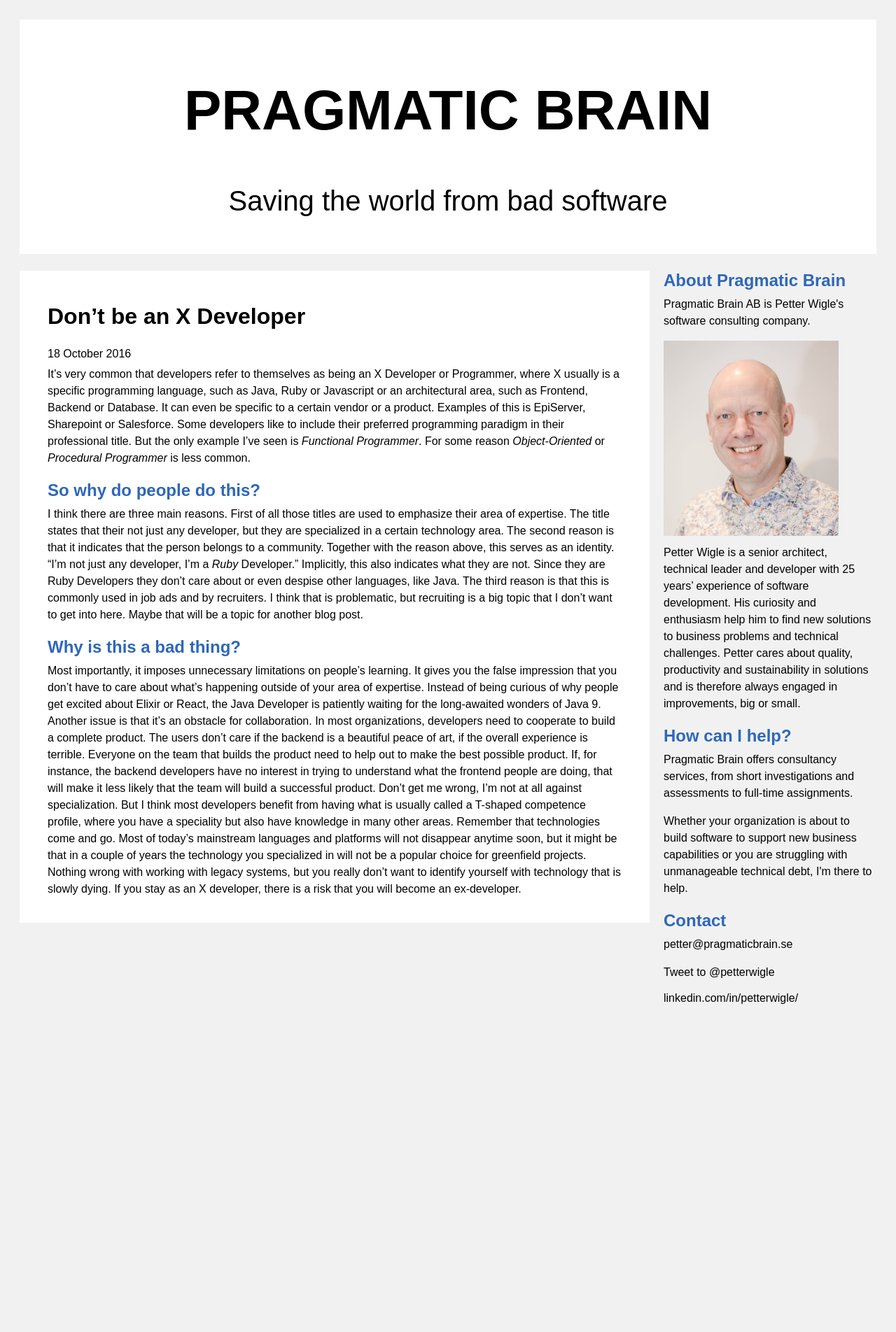
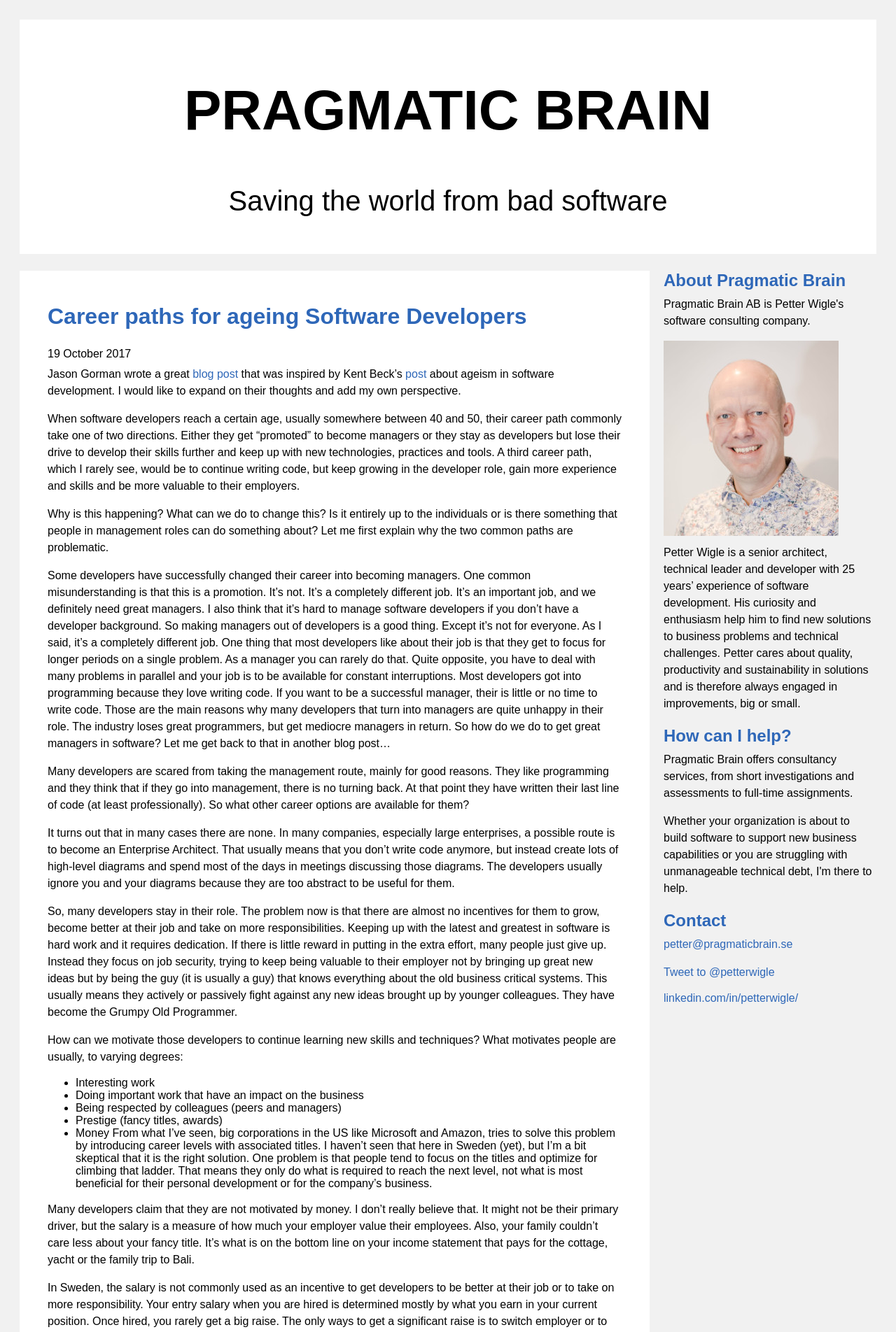
Before and after one commit to pragmaticbrain/pragmaticbrain.github.io, a Jekyll site: the page built from docs/index.md, in a window 1280 px wide. Shown: the top 1904 px of the page at 70% size. Built offline with Jekyll 4.4.1, drawn with Linux system fonts in a browser that asks for light colours; comment, search, counter and statistics services are not loaded; before the commit the page ends 1468 px from its top, so only the background shows below that; some of the changed text lies outside the part shown.

Commit message:
Add another old post from Medium

```diff
--- /dev/null
+++ b/docs/_posts/2017-10-19-career-paths-for-ageing-developers.markdown
@@ -0,0 +1,54 @@
+---
+layout: post
+title:  "Career paths for ageing Software Developers"
+date:   2017-10-19
+---
+Jason Gorman wrote a great [blog post](http://codemanship.co.uk/parlezuml/blog/?postid=1506) that was inspired by Kent Beck’s [post](https://www.facebook.com/notes/kent-beck/over-qualification-wut/1671791376187053/) about ageism in software development. I would like to expand on their thoughts and add my own perspective.
+
+When software developers reach a certain age, usually somewhere between 40 and 50, their career path commonly take one of two directions.
+Either they get “promoted” to become managers or they stay as developers but lose their drive to develop their skills further and keep up with new technologies, practices and tools.
+A third career path, which I rarely see, would be to continue writing code, but keep growing in the developer role, gain more experience and skills and be more valuable to their employers.
+
+Why is this happening? What can we do to change this? Is it entirely up to the individuals or is there something that people in management roles can do something about? Let me first explain why the two common paths are problematic.
+
+Some developers have successfully changed their career into becoming managers. One common misunderstanding is that this is a promotion. It’s not. It’s a completely different job.
+It’s an important job, and we definitely need great managers. I also think that it’s hard to manage software developers if you don’t have a developer background.
+So making managers out of developers is a good thing. Except it’s not for everyone. As I said, it’s a completely different job.
+One thing that most developers like about their job is that they get to focus for longer periods on a single problem. As a manager you can rarely do that.
+Quite opposite, you have to deal with many problems in parallel and your job is to be available for constant interruptions.
+Most developers got into programming because they love writing code. If you want to be a successful manager, their is little or no time to write code.
+Those are the main reasons why many developers that turn into managers are quite unhappy in their role. The industry loses great programmers, but get mediocre managers in return.
+So how do we do to get great managers in software? Let me get back to that in another blog post…
+
+Many developers are scared from taking the management route, mainly for good reasons. They like programming and they think that if they go into management, there is no turning back.
+At that point they have written their last line of code (at least professionally). So what other career options are available for them?
+
+It turns out that in many cases there are none. In many companies, especially large enterprises, a possible route is to become an Enterprise Architect.
+That usually means that you don’t write code anymore, but instead create lots of high-level diagrams and spend most of the days in meetings discussing those diagrams.
+The developers usually ignore you and your diagrams because they are too abstract to be useful for them.
+
+So, many developers stay in their role. The problem now is that there are almost no incentives for them to grow, become better at their job and take on more responsibilities.
+Keeping up with the latest and greatest in software is hard work and it requires dedication. If there is little reward in putting in the extra effort, many people just give up.
+Instead they focus on job security, trying to keep being valuable to their employer not by bringing up great new ideas but by being the guy (it is usually a guy) that knows everything about the old business critical systems. This usually means they actively or passively fight against any new ideas brought up by younger colleagues. They have become the Grumpy Old Programmer.
+
+How can we motivate those developers to continue learning new skills and techniques? What motivates people are usually, to varying degrees:
+
+* Interesting work
+* Doing important work that have an impact on the business
+* Being respected by colleagues (peers and managers)
+* Prestige (fancy titles, awards)
+* Money
+From what I’ve seen, big corporations in the US like Microsoft and Amazon, tries to solve this problem by introducing career levels with associated titles. I haven’t seen that here in Sweden (yet), but I’m a bit skeptical that it is the right solution. One problem is that people tend to focus on the titles and optimize for climbing that ladder. That means they only do what is required to reach the next level, not what is most beneficial for their personal development or for the company’s business.
+
+Many developers claim that they are not motivated by money. I don’t really believe that. It might not be their primary driver, but the salary is a measure of how much your employer value their employees. Also, your family couldn’t care less about your fancy title. It’s what is on the bottom line on your income statement that pays for the cottage, yacht or the family trip to Bali.
+
+In Sweden, the salary is not commonly used as an incentive to get developers to be better at their job or to take on more responsibility. Your entry salary when you are hired is determined mostly by what you earn in your current position. Once hired, you rarely get a big raise. The only ways to get a significant raise is to switch employer or to become a manager. Maybe this is different in other countries, but at least in Sweden this is a missed opportunity.
+
+## A possible solution
+
+In my mind, here is what employers should do:
+
+* Make clear that if a developer is working on improving skills and abilities, he or she will get more responsibility and/or status as an expert. In addition he or she will get a significant raise.
+* Define new titles as appropriate, but connect them to roles with clear responsibilities. An example would be Lead Developer. In that role you are expected to drive improvements in technology, practices and tools but also to mentor younger, less experienced coworkers. Another example would be an expert role, where you are expected to have deep knowledge in a specific field, e.g. cloud computing or continuous delivery.
+
+In essence, there should be a clear technical career path as an alternative to management. So instead of becoming a miserable manager or a grumpy old developer, you can continue coding, do even more interesting and valuable work. And you can buy that cottage up in the mountains without having to move to the next employer.
--- a/docs/_sass/main.scss
+++ b/docs/_sass/main.scss
@@ -42,7 +42,7 @@ article {
 }
 
 a {
-  color: inherit;
+  color: $decor-color;
 }
 
 a:link {
```
